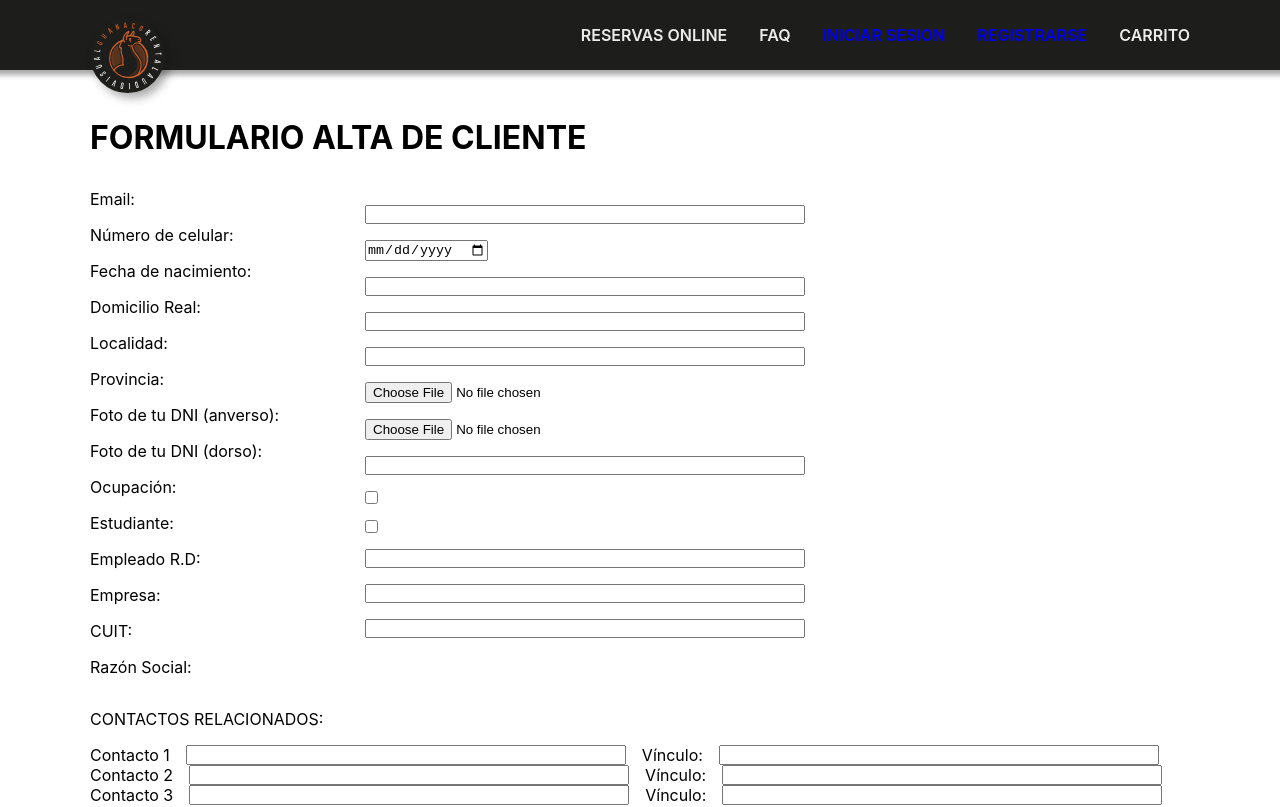
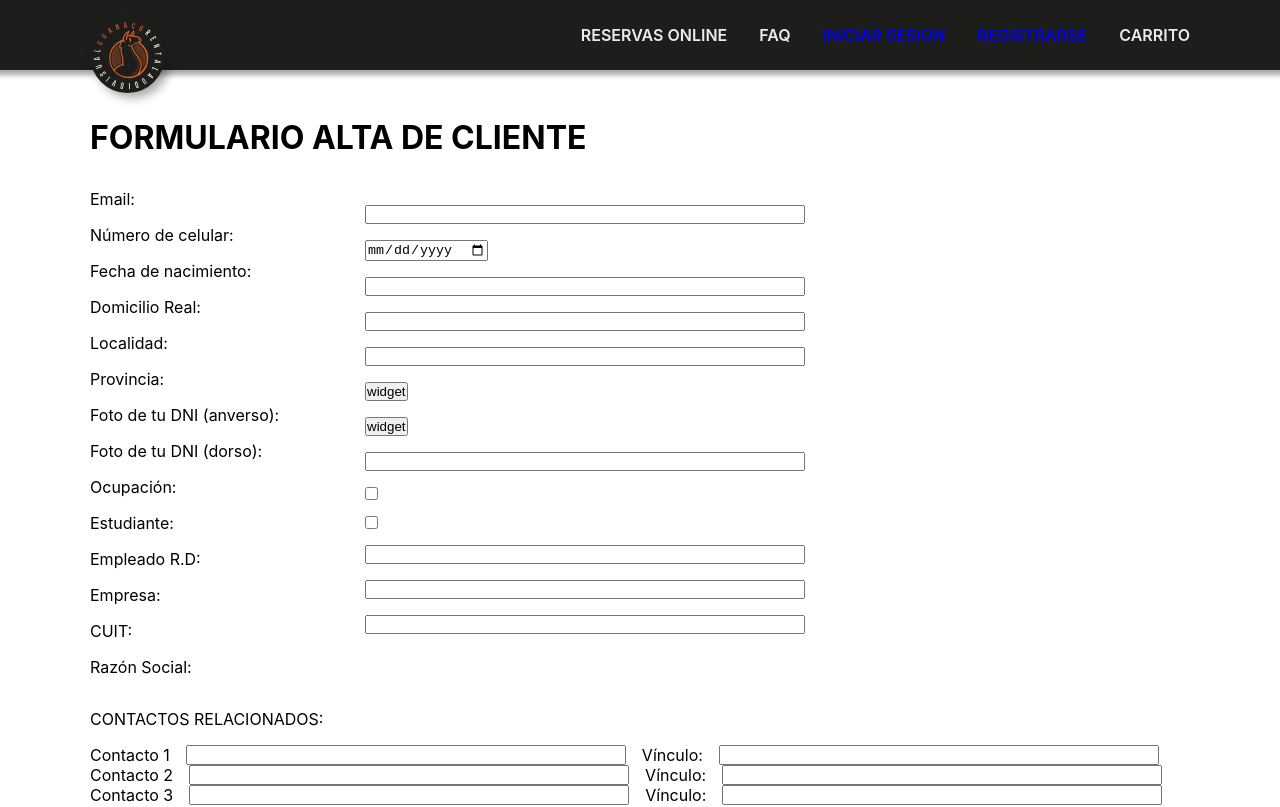
Before and after one commit to Facupelli/guanaco-rental, a Next.js app in the folder guanaco-rental/: page /newClient in a window 1280 px wide. Shown: the top 807 px of the page. Built offline with nearby package versions, Linux system fonts and the light colour scheme; no server answers.

Commit message:
cloudinary upload widget

```diff
--- a/guanaco-rental/components/CompleteProfileModal/CompleteProfileModal.js
+++ b/guanaco-rental/components/CompleteProfileModal/CompleteProfileModal.js
@@ -1,3 +1,4 @@
+import { useState } from "react";
 import { useForm } from "react-hook-form";
 
 import s from "./CompleteProfileModal.module.scss";
@@ -9,6 +10,32 @@ export default function CompleteProfileModal({ user }) {
     watch,
     formState: { errors },
   } = useForm();
+
+  const [dniFront, setDniFront] = useState("");
+  const [dniBack, setDniBack] = useState("");
+
+  const openWidget = (setImagePublicId) => {
+    // create the widget
+    if (typeof window !== "undefined") {
+      const widget = window.cloudinary.createUploadWidget(
+        {
+          cloudName: "dzjz8pe0y",
+          uploadPreset: "zrp6p2qt",
+          sources: ["local", "url", "camera", "dropbox", "goole_drive"],
+        },
+        (error, result) => {
+          if (
+            result.event === "success" &&
+            result.info.resource_type === "image"
+          ) {
+            // console.log(result.info);
+            setImagePublicId(result.info.public_id);
+          }
+        }
+      );
+      widget.open(); // open up the widget after creation
+    }
+  };
 
   const handleOnCLick = () => {};
 
@@ -42,8 +69,12 @@ export default function CompleteProfileModal({ user }) {
             <input type="text" {...register("addres")} />
             <input type="text" {...register("addresLocation")} />
             <input type="text" {...register("addresProvince")} />
-            <input type="file" {...register("dniPhoto.front")} />
-            <input type="file" {...register("dniPhoto.back")} />
+            <button type="button" onClick={() => openWidget(setDniFront)}>
+              widget
+            </button>
+            <button type="button" onClick={() => openWidget(setDniBack)}>
+              widget
+            </button>
             <input type="text" {...register("occupation")} />
             <input type="checkbox" {...register("student")} />
             <input type="checkbox" {...register("employee")} />
--- a/guanaco-rental/pages/newClient/index.js
+++ b/guanaco-rental/pages/newClient/index.js
@@ -1,5 +1,7 @@
+import Head from "next/head";
+import { NextScript } from "next/document";
 import { useUser } from "@auth0/nextjs-auth0";
-import { useEffect } from "react";
+import { useEffect, useState } from "react";
 import { useDispatch, useSelector } from "react-redux";
 import CompleteProfileModal from "../../components/CompleteProfileModal/CompleteProfileModal";
 import Nav from "../../components/Nav/Nav";
@@ -24,6 +26,15 @@ export default function newClientPage() {
 
   return (
     <div>
+      <Head>
+        <title>Alta de Cliente</title>
+        <link rel="icon" href="/logo-favicon.ico" />
+        <NextScript />
+        <script
+          src="https://upload-widget.cloudinary.com/global/all.js"
+          type="text/javascript"
+        ></script>
+      </Head>
       <Nav />
       <CompleteProfileModal user={userData} />
     </div>
```
